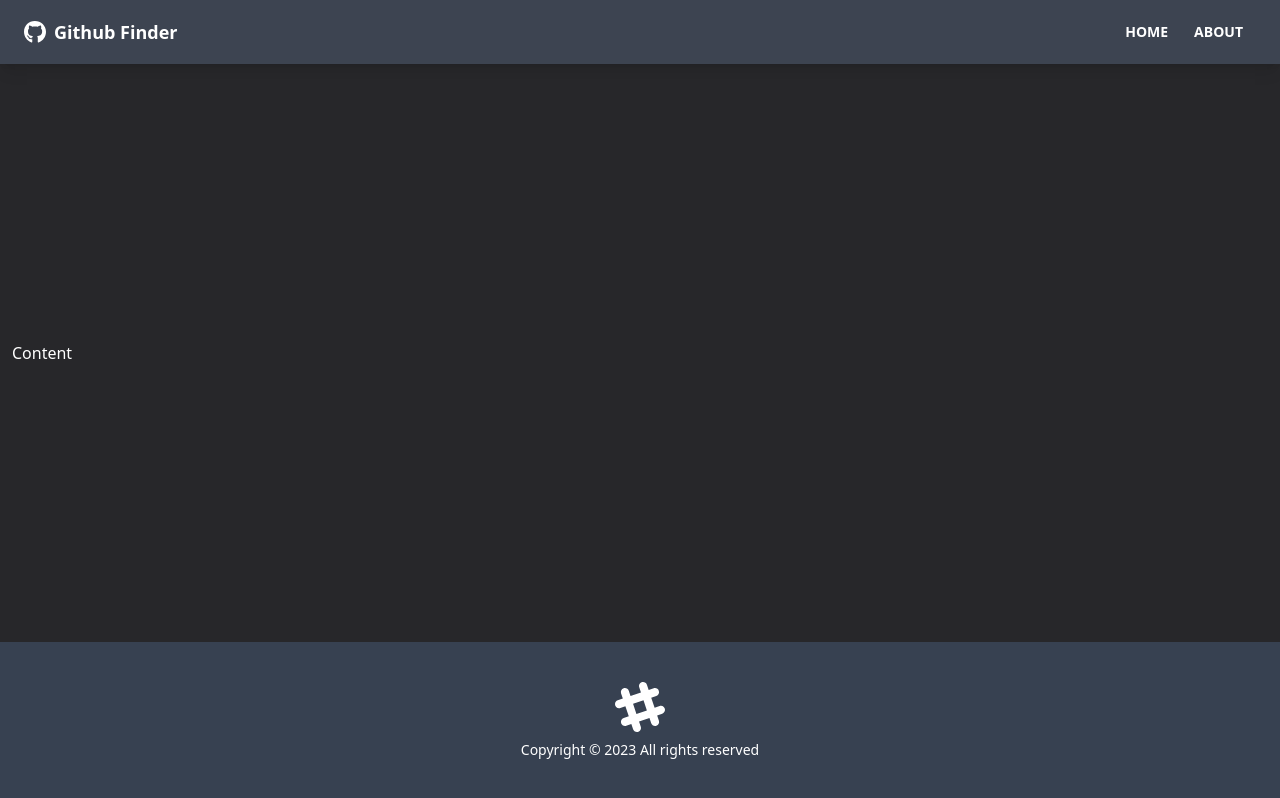
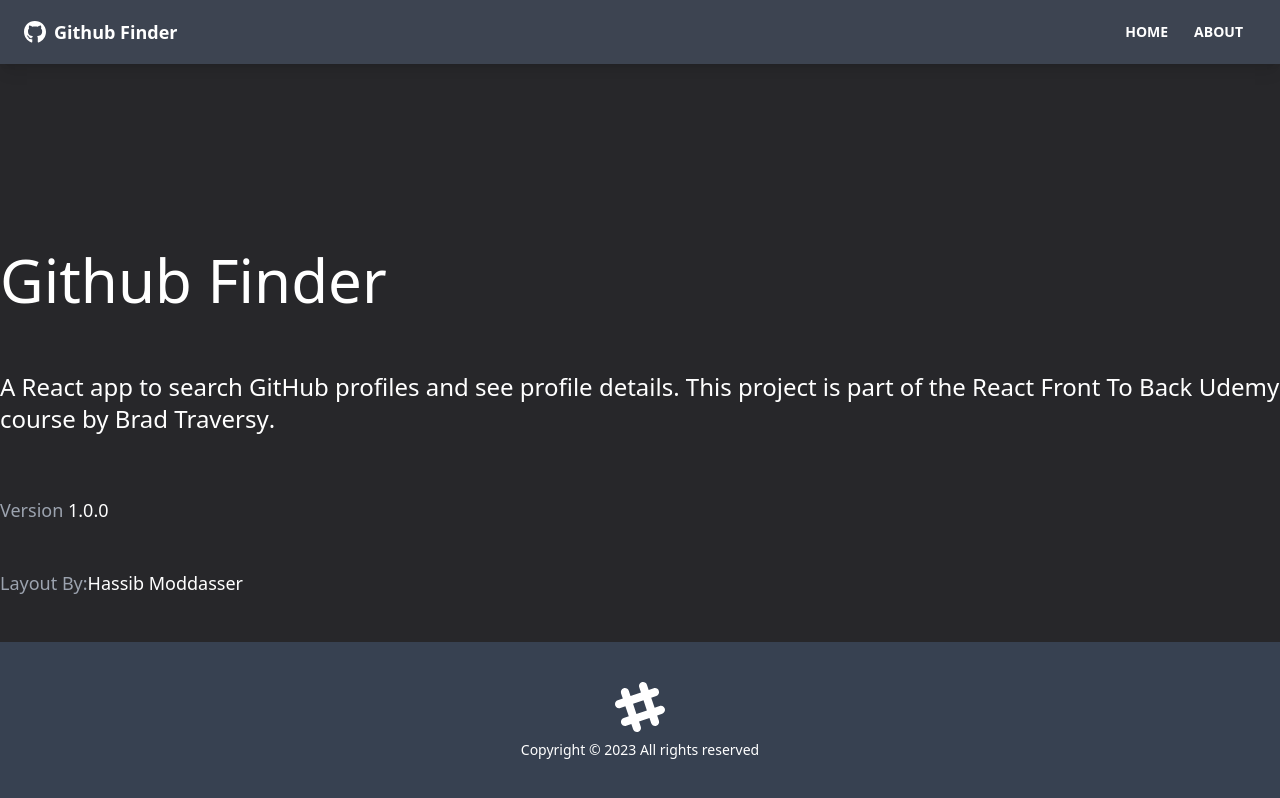
Before and after one commit to jsa-codes/github-finder, a React (Create React App) app: page /about in a window 1280 px wide. Built offline with nearby package versions, Linux system fonts and the light colour scheme.

Commit message:
Set up Home, About and NotFound pages. Set up GitHub token for requests to api.

```diff
--- a/src/App.js
+++ b/src/App.js
@@ -1,13 +1,23 @@
-import { BrowserRouter as Router, Route } from 'react-router-dom'
+import { BrowserRouter as Router, Route, Routes } from 'react-router-dom'
 import { NavBar } from './components/layout/NavBar'
 import { Footer } from './components/layout/Footer'
+import { Home } from './pages/Home'
+import { About } from './pages/About'
+import { NotFound } from './pages/NotFound'
 
 export default function App() {
   return (
     <Router>
       <div className="flex flex-col justify-between h-screen bg-zinc-800 text-neutral-content">
         <NavBar />
-        <main className='container mx-auto px-3 pb-12'>Content</main>
+        <main className='container mx-auto px-3 pb-12'></main>
+        <Routes>
+          <Route path='/' element={<Home />} />
+          <Route path='/about' element={<About />} />
+          <Route path='/notfound' element={<NotFound />} />
+          <Route path='/*' element={<NotFound />} />
+
+        </Routes>
         <Footer />
       </div>
     </Router>
--- /dev/null
+++ b/src/pages/About.js
@@ -0,0 +1,29 @@
+export const About = () => {
+    return (
+        <>
+            <h1 className='text-6xl mb-4'>Github Finder</h1>
+            <p className='mb-4 text-2xl font-light'>
+                A React app to search GitHub profiles and see profile details. This
+                project is part of the
+                <a href='https://www.udemy.com/course/modern-react-front-to-back/'>
+                    {' '}
+                    React Front To Back
+                </a>{' '}
+                Udemy course by
+                <strong>
+                    <a href='https://traversymedia.com'> Brad Traversy</a>
+                </strong>
+                .
+            </p>
+            <p className='text-lg text-gray-400'>
+                Version <span className='text-white'>1.0.0</span>
+            </p>
+            <p className='text-lg text-gray-400'>
+                Layout By:
+                <a className='text-white' href='https://twitter.com/hassibmoddasser'>
+                    Hassib Moddasser
+                </a>
+            </p>
+        </>
+    )
+}
--- /dev/null
+++ b/src/pages/Home.js
@@ -0,0 +1,5 @@
+export const Home = () => {
+    return <div>
+        <h1 className='text-6xl'>Welcome</h1>
+    </div>
+}
--- /dev/null
+++ b/src/pages/NotFound.js
@@ -0,0 +1,17 @@
+import { FaHome } from 'react-icons/fa'
+import { Link } from 'react-router-dom'
+
+export const NotFound = () => {
+    return <div className='hero'>
+        <div className="text-center hero-content">
+            <div className="max-w-lg">
+                <h1 className="text-8xl font-bold mb-8">Oops!</h1>
+                <p className='text-5xl mb-8'>Page Not Found</p>
+                <Link to="/" className='btn btn-primary btn-lg'>
+                    <FaHome className='mr-2' />
+                    Back to Home
+                </Link>
+            </div>
+        </div>
+    </div>
+}
```
Also changed, not shown: 1 other file (tests, documents, lock files or other folders).
